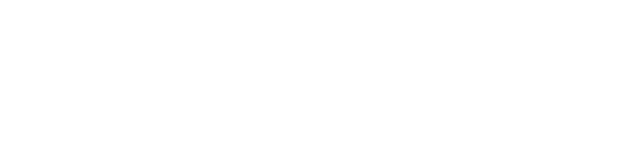
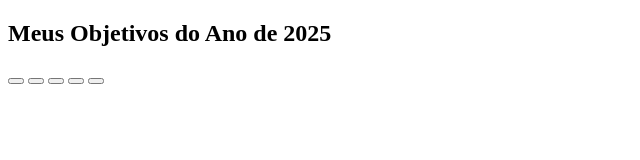
Before and after one commit to toia08/Meus-objetivos-do-ano-2025, a plain HTML site: page index.html in a window 1280 px wide. Shown: the whole page, without its empty margins (0-640 px from the left). Drawn offline with Linux system fonts and the light colour scheme.

Commit message:
inivios das classes

```diff
--- a/index.html
+++ b/index.html
@@ -6,8 +6,17 @@
     <title>Objetivos de 2025 da vitória</title>
 </head>
 <body>
-    <section>
+    <section class="conteudo-principal">
+<h2 class="titulo-principal">Meus Objetivos do Ano de 2025</h2>
+<div class="botoes">
+<button class="botao"></button>
+<button class="botao"></button>
+<button class="botao"></button>
+<button class="botao"></button>
+<button class="botao"></button>
 
+</div>
     </section>
+
 </body>
 </html>
```
